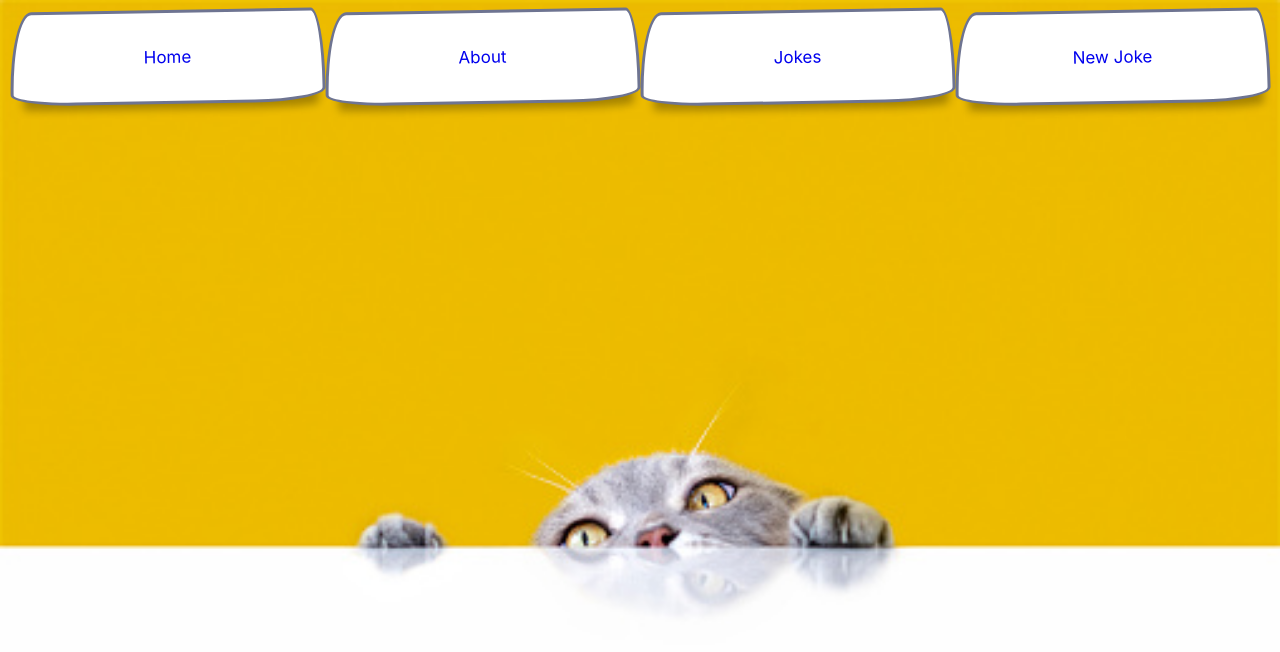
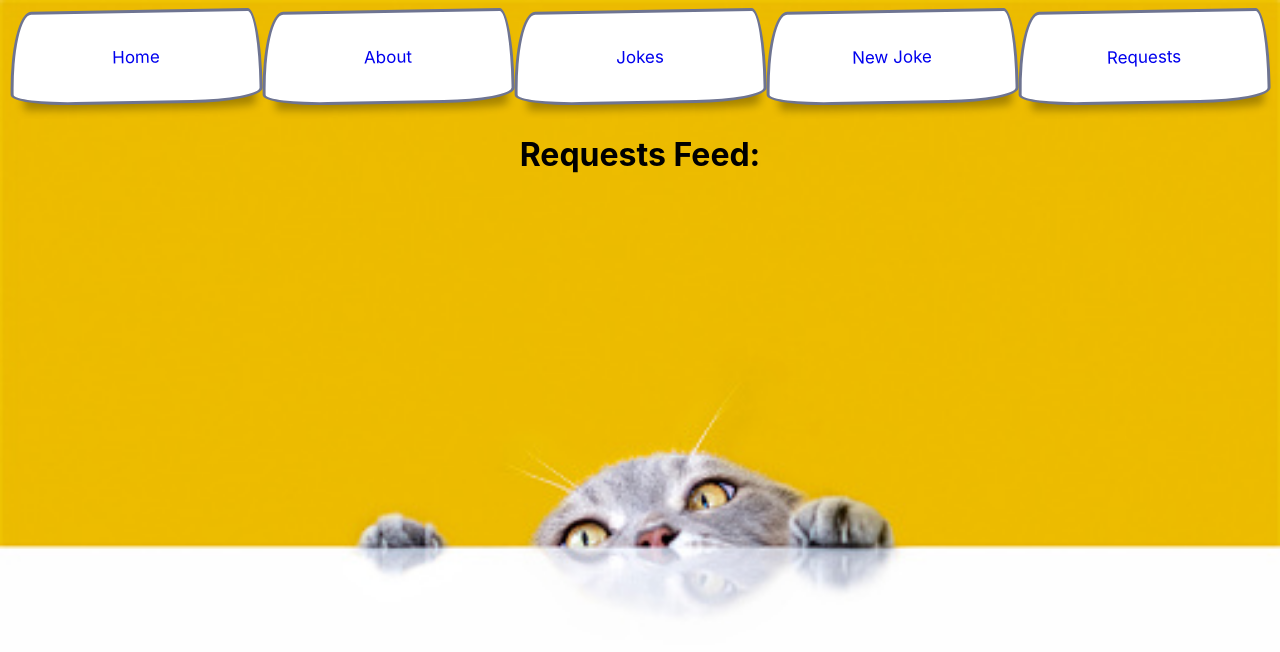
Before and after one commit to riannacastro/joke-frontend, a React (Create React App) app: page /requests in a window 1280 px wide. Shown: the top 652 px of the page. Built offline with nearby package versions, Linux system fonts and the light colour scheme.

Commit message:
new route for requests

```diff
--- a/src/App.js
+++ b/src/App.js
@@ -30,6 +30,11 @@ function App() {
       className={isActive => isActive ? "selected" : ""}
       id="new-link"
       >New Joke</NavLink>
+      <NavLink
+      to="/requests"
+      className={isActive => isActive ? "selected" : ""}
+      id="new-link"
+      >Requests</NavLink>
       </div>
       <Pages />
     </div>
--- a/src/Components/Pages.js
+++ b/src/Components/Pages.js
@@ -4,6 +4,7 @@ import HomePage from './HomePage'
 import JokeForm from './jokes/JokeForm'
 import JokesContainer from './jokes/JokesContainer'
 import AboutPage from './AboutPage'
+import RequestsContainer from './requests/RequestsContainer'
 
 
 
@@ -14,6 +15,7 @@ export default function Pages() {
             <Route exact path="/about" component={AboutPage}/>
             <Route path="/jokes" component={routerProps => < JokesContainer routerProps={routerProps}/>}/>
             <Route path="/new" component={routerProps => < JokeForm routerProps={routerProps}/>}/>
+            <Route path="/requests" component={routerProps => < RequestsContainer routerProps={routerProps}/>}/>
             </Switch>
     )
 }
--- a/src/Components/requests/RequestsContainer.js
+++ b/src/Components/requests/RequestsContainer.js
@@ -4,7 +4,7 @@ export default class RequestsContainer extends Component {
     render() {
         return (
             <div>
-
+                <h1>Requests Feed:</h1>
             </div>
         )
     }
```
